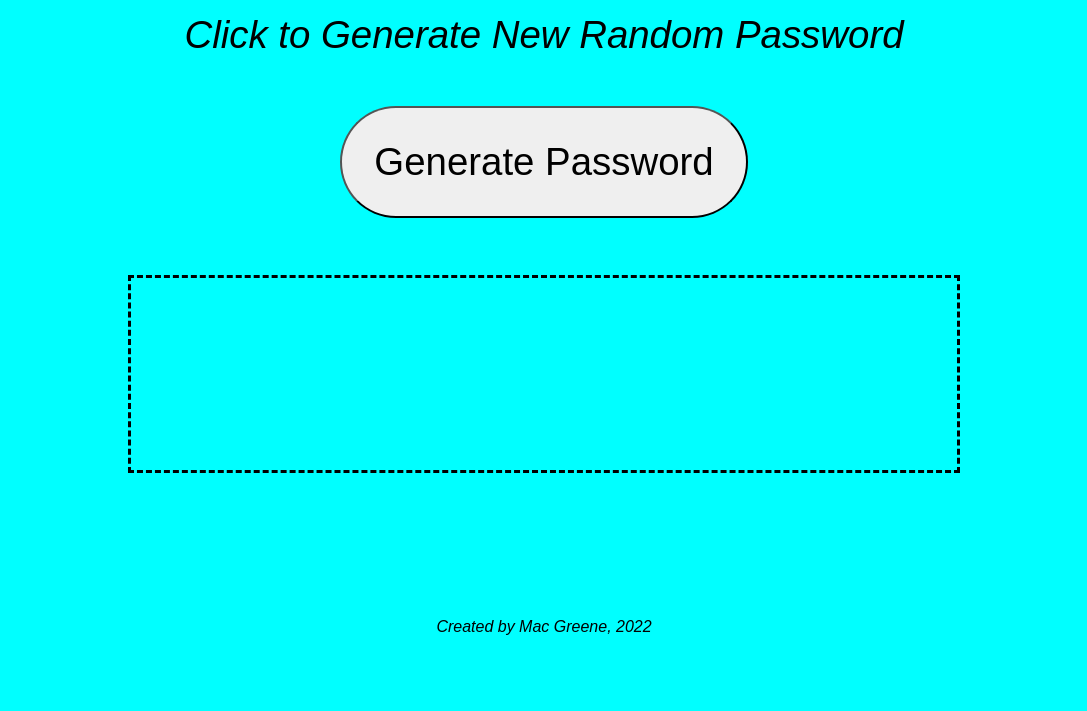
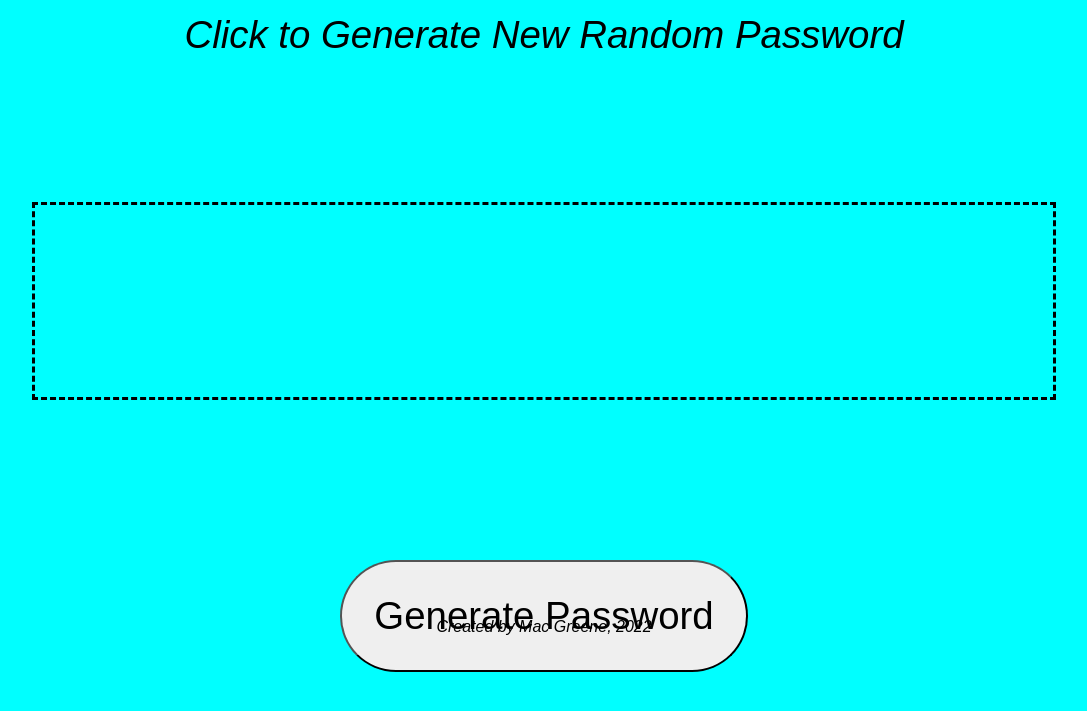
Before and after one commit to macgreene14/random-password-generator, a plain HTML site: page index.html in a window 1280 px wide. Shown: the part 131-842 px from the top of the page, without its empty margins (96-1183 px from the left). Drawn offline with Linux system fonts and the light colour scheme.

Commit message:
flex box practice

```diff
--- a/assets/css/style.css
+++ b/assets/css/style.css
@@ -12,6 +12,7 @@ body {
 
 body header {
     width: 100%;
+    height: 10%
 }
 
 body h1 {
@@ -32,20 +33,23 @@ body p, body h2 {
     border-radius: 80px;
     padding: 0.5%;
     margin: 0.5%;
+    min-height: 15%;
 }
 
 .passwordClass {
     border-style: dashed;
-    width: 65%;
-    height: 200%;
     padding: 7.5%;
-    margin: 2%;
+    margin: 10%;
     font-size: larger;
+    flex: 1 0 25%;
+
 }
 
-.spaceClass {
+section {
     width: 100%;
-    height: 800vh;
+    flex-grow: 1;
+    flex-shrink: 1;
+    flex-basis: auto;
 }
 
 body footer {
--- a/index.html
+++ b/index.html
@@ -15,16 +15,17 @@
         <p><em>Click to Generate New Random Password</em></p>
     </header>
 
-    <!-- button for running script -->
-    <div class="buttonClass" id="buttonElement">
-        <button id="button"> Generate Password</button>
-    </div>
+    <section>
+        <!-- element to insert password from JS -->
+        <div class="passwordClass" id="passwordElement"></div>
 
-    <!-- element to insert password from JS -->
-    <div class="passwordClass" id="passwordElement"></div>
+        <!-- button for running script -->
+        <div class="buttonClass" id="buttonElement">
+            <button id="button"> Generate Password</button>
+        </div>
+    </section>
 
-    <!-- adding some space, so that elements position on top of page -->
-    <div class="spaceClass"></div>
+
 
     <!-- footer -->
     <footer><em>Created by Mac Greene, 2022</em></footer>
```
